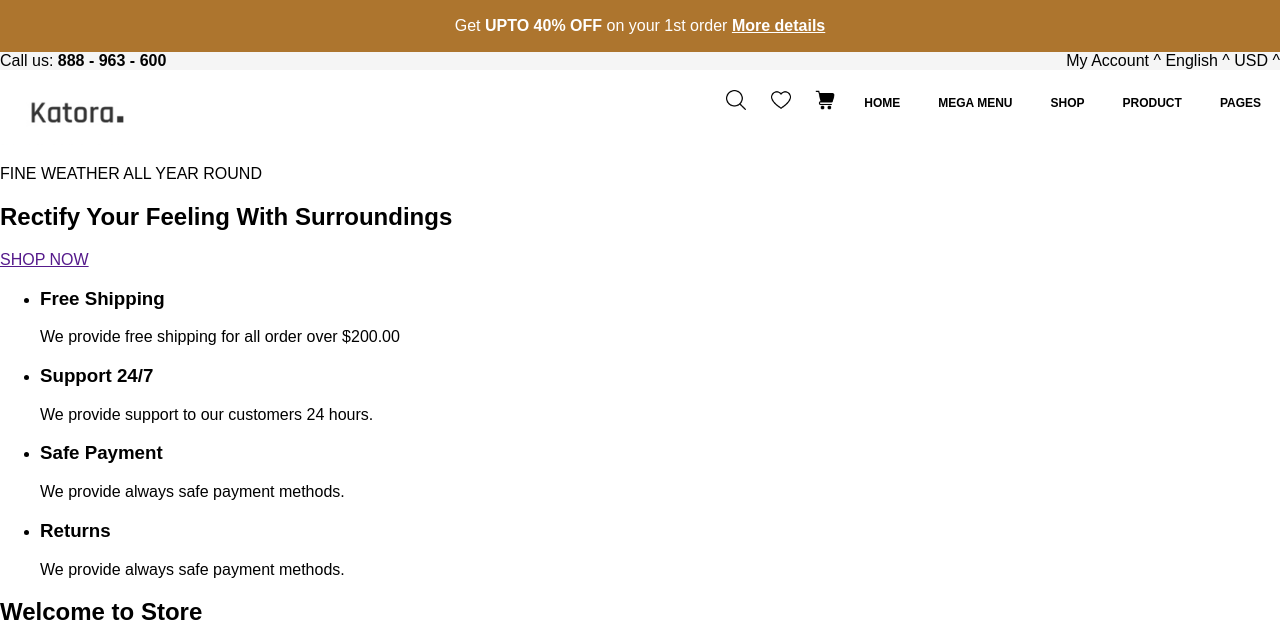
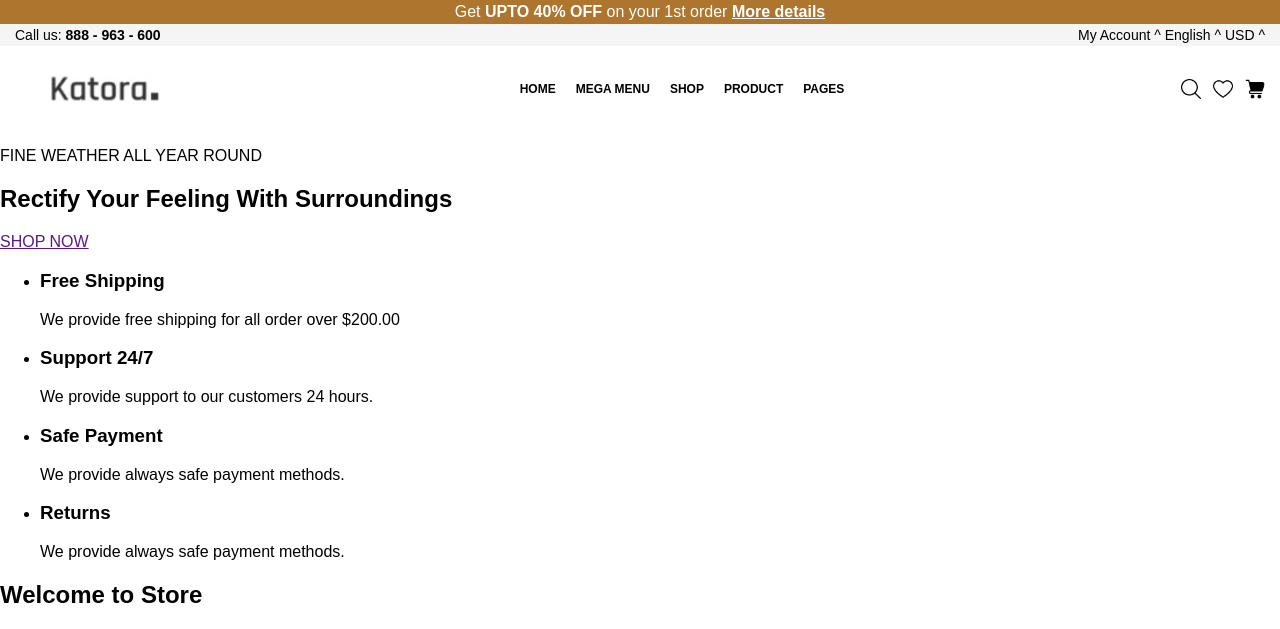
Before and after one commit to OlgaGarciaQuintana/dise-o-figma-real, a plain HTML site: page index.html in a window 1280 px wide. Shown: the top 629 px of the page. Drawn offline with Linux system fonts and the light colour scheme.

Commit message:
menú arreglado

```diff
--- a/index.html
+++ b/index.html
@@ -21,10 +21,10 @@
         <p>Call us: <strong>888 - 963 - 600</strong></p>
         <p>My Account ^ English ^ USD ^</p>
     </div>
-        <div class ="bloque"></div>
-        <img src="imagenes/katora.png" alt="katora">
 
-        <!-- NAVEGACION -->
+    <div class="header-main">
+        <img class="logo" src="imagenes/katora.png" alt="katora">
+
         <nav>
             <ul>
                 <li><a href="">HOME</a></li>
@@ -42,6 +42,7 @@
         </div>
     </div>
 </header>
+
 
     <!-- MAIN -->
     <main>
--- a/style.css
+++ b/style.css
@@ -1,69 +1,76 @@
-/*TODA LA PÁGINA*/
-
+/* TODA LA PÁGINA */
 body {
   font-family: "Mulish", sans-serif;
-  margin: 0px;
-  padding: 0px;
+  margin: 0;
+  padding: 0;
 }
 
-/*NOTIFICACIÓN TOP*/
-
+/* NOTIFICACIÓN TOP */
 aside {
   text-align: center;
   background-color: #ad752e;
-  padding: 1px;
+  padding: 3px 0;
+  margin: 0;
 }
 
-/*Añade estos valores al primer p que hay dentro de aside*/
 aside p:first-of-type {
   color: white;
+  margin: 0;
 }
 
-/*Añade estos valores al primer link que hay dentro de aside*/
 aside a:first-of-type {
   color: white;
 }
 
-/*HEADER*/
-
+/* HEADER */
 header {
-  margin-top: 0px;
+  margin: 0;
+  padding: 0;
 }
 
-/*Añade esto al div que tiene los dos primeros p*/
+/* BARRA SUPERIOR */
 .superior {
   background-color: #f5f5f5;
   display: flex;
+  justify-content: space-between;
+  padding: 3px 15px;
+  font-size: 14px;
+  margin: 0;
 }
 
-header p:first-of-type {
-  float: left;
-  margin: 0px;
+.superior p {
+  margin: 0;
 }
 
-/*Añade estos valores al segundo p del header*/
-header p:nth-of-type(2) {
-  float: right;
-  margin-left: auto;
-  margin-top: 0px;
-  margin-bottom: 0px;
+/* CONTENEDOR PRINCIPAL DEL HEADER */
+.header-main {
+  display: flex;
+  align-items: center;
+  justify-content: space-between;
+  padding: 5px 15px;
+  margin: 0;
 }
 
-header img:katora {
+/* LOGO */
+.logo {
   float: left;
-  width: 300px;
+  width: 180px;
+  margin: 0;
+  padding: 0;
 }
 
+/* MENÚ */
 header ul {
   list-style-type: none;
-  padding: 0px;
+  padding: 0;
+  margin: 0;
   overflow: hidden;
   display: flex;
   justify-content: center;
+  gap: 20px;
 }
 
 header li {
-  margin: 0 19px;
   font-weight: bold;
   font-size: 12px;
 }
@@ -73,18 +80,17 @@ header a {
   color: black;
 }
 
-nav{
-  float: right;
-  margin: 0px;
-}
-
+/* ICONOS DERECHA */
 header .icons img {
   width: 20px;
-  padding: 10px;
+  padding: 0;
+  margin-left: 12px;
+  cursor: pointer;
 }
 
 header .icons {
-  float: right;
+  display: flex;
+  align-items: center;
 }
 
 .bloque {
```
Lines whose indentation alone changed are shown as unchanged.
